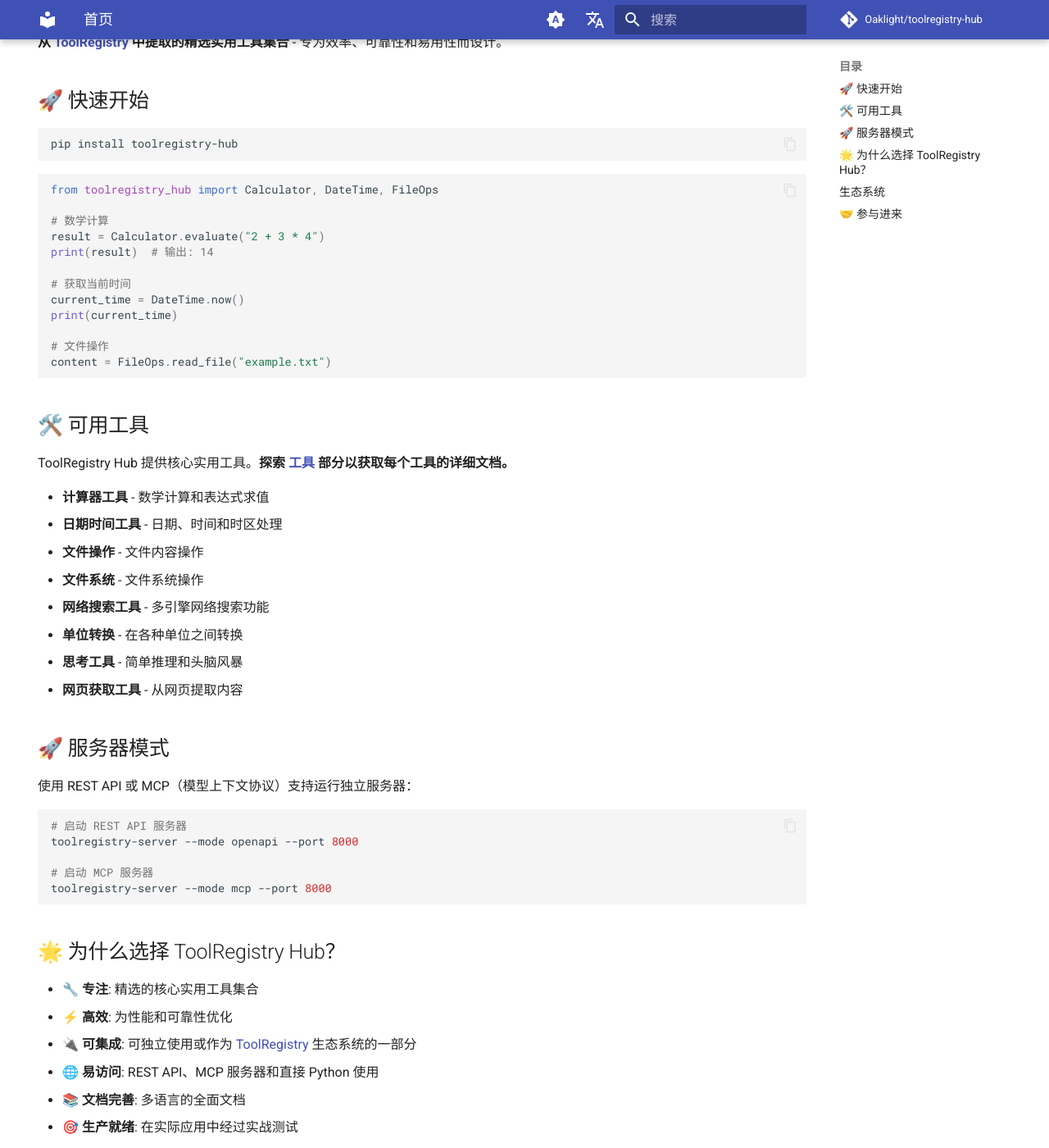
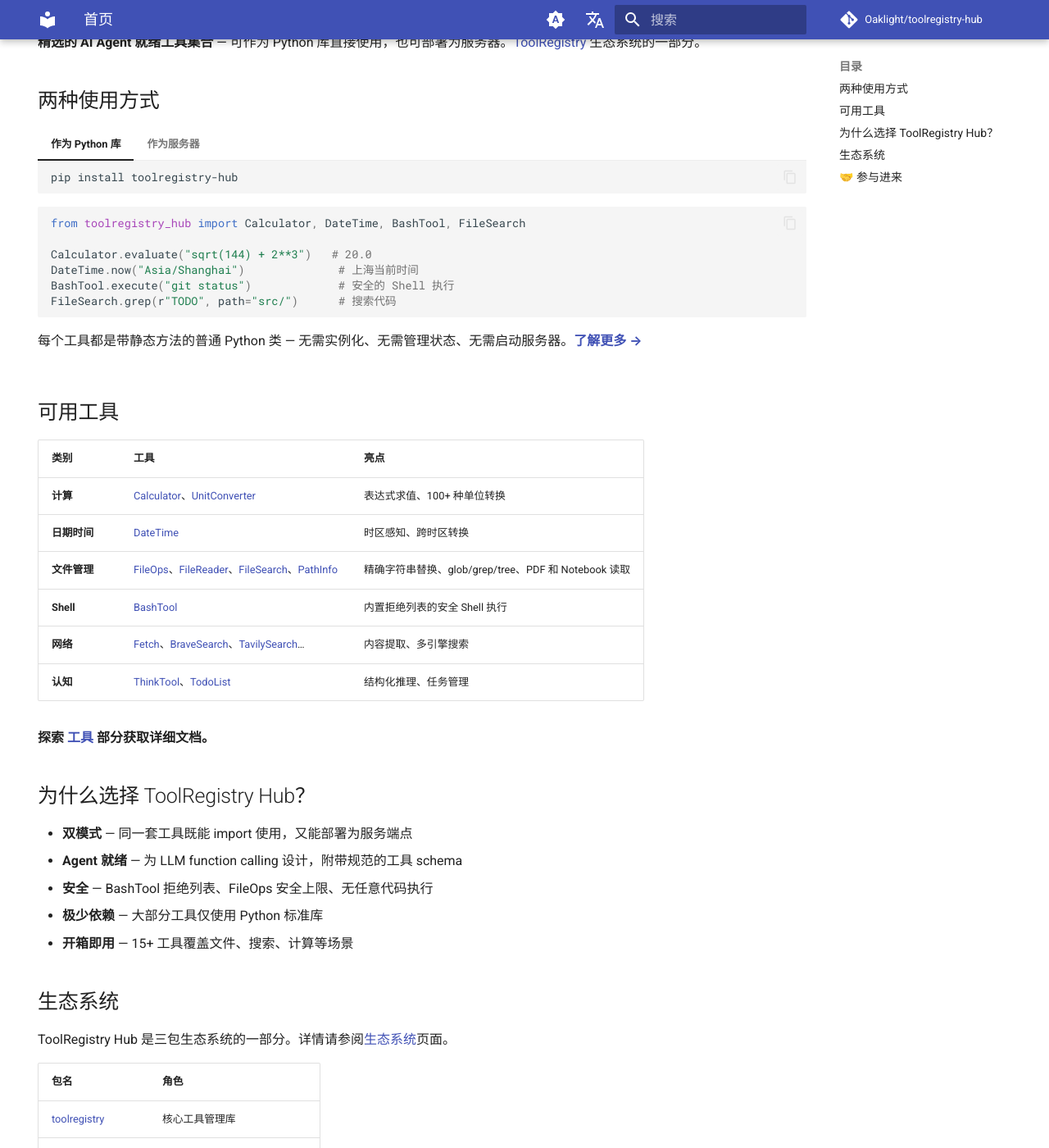
Before and after one commit to Oaklight/toolregistry-hub, an MkDocs documentation site: the page built from docs/index.md, in a window 1280 px wide and 1400 px high, scrolled down 232 px. Shown: the whole window at 82% size. Built offline with MkDocs 1.6.1 and Material for MkDocs 9.7.7, drawn with Linux system fonts in a browser that asks for light colours; comment, search, counter and statistics services are not loaded; grey boxes are pictures that could not be loaded.

Commit message:
docs: add library usage page and revamp home page (zh)
- New library.md: explains direct Python import usage, all tool
  categories with examples, AI agent integration, env vars reference
- Rewrite index.md: dual-mode tabbed quick start (library vs server),
  tools summary table, updated value propositions
- Add "库使用方式" as first entry under 部署 nav tab

````diff
--- a/docs/index.md
+++ b/docs/index.md
@@ -13,62 +13,61 @@
 [![PyPI version](https://img.shields.io/pypi/v/toolregistry-hub?color=green)](https://pypi.org/project/toolregistry-hub/)
 [![Docker Image](https://img.shields.io/docker/v/oaklight/toolregistry-hub-server?label=docker&color=green)](https://hub.docker.com/r/oaklight/toolregistry-hub-server)
 
-**从 [ToolRegistry](https://toolregistry.readthedocs.io/) 中提取的精选实用工具集合** - 专为效率、可靠性和易用性而设计。
+**精选的 AI Agent 就绪工具集合** — 可作为 Python 库直接使用，也可部署为服务器。[ToolRegistry](https://toolregistry.readthedocs.io/) 生态系统的一部分。
 
-## 🚀 快速开始
+## 两种使用方式
 
-```bash
-pip install toolregistry-hub
-```
+=== "作为 Python 库"
 
-```python
-from toolregistry_hub import Calculator, DateTime, FileOps
+    ```bash
+    pip install toolregistry-hub
+    ```
 
-# 数学计算
-result = Calculator.evaluate("2 + 3 * 4")
-print(result)  # 输出: 14
+    ```python
+    from toolregistry_hub import Calculator, DateTime, BashTool, FileSearch
 
-# 获取当前时间
-current_time = DateTime.now()
-print(current_time)
+    Calculator.evaluate("sqrt(144) + 2**3")   # 20.0
+    DateTime.now("Asia/Shanghai")              # 上海当前时间
+    BashTool.execute("git status")             # 安全的 Shell 执行
+    FileSearch.grep(r"TODO", path="src/")      # 搜索代码
+    ```
 
-# 文件操作
-content = FileOps.read_file("example.txt")
-```
+    每个工具都是带静态方法的普通 Python 类 — 无需实例化、无需管理状态、无需启动服务器。**[了解更多 →](library.md)**
 
-## 🛠️ 可用工具
+=== "作为服务器"
 
-ToolRegistry Hub 提供核心实用工具。**探索 [工具](tools/) 部分以获取每个工具的详细文档。**
+    ```bash
+    pip install toolregistry-hub[server]
 
-- **计算器工具** - 数学计算和表达式求值
-- **日期时间工具** - 日期、时间和时区处理
-- **文件操作** - 文件内容操作
-- **文件系统** - 文件系统操作
-- **网络搜索工具** - 多引擎网络搜索功能
-- **单位转换** - 在各种单位之间转换
-- **思考工具** - 简单推理和头脑风暴
-- **网页获取工具** - 从网页提取内容
+    # REST API 服务器
+    toolregistry-server --mode openapi --port 8000
 
-## 🚀 服务器模式
+    # MCP 服务器（用于 AI Agent）
+    toolregistry-server --mode mcp --port 8000
+    ```
 
-使用 REST API 或 MCP（模型上下文协议）支持运行独立服务器：
+    所有工具自动暴露为 API 端点。**[了解更多 →](server.md)**
 
-```bash
-# 启动 REST API 服务器
-toolregistry-server --mode openapi --port 8000
+## 可用工具
 
-# 启动 MCP 服务器
-toolregistry-server --mode mcp --port 8000
-```
+| 类别 | 工具 | 亮点 |
+|------|------|------|
+| **计算** | [Calculator](tools/calculator.md)、[UnitConverter](tools/unit_converter.md) | 表达式求值、100+ 种单位转换 |
+| **日期时间** | [DateTime](tools/datetime.md) | 时区感知、跨时区转换 |
+| **文件管理** | [FileOps](tools/file_ops.md)、[FileReader](tools/file_reader.md)、[FileSearch](tools/file_search.md)、[PathInfo](tools/path_info.md) | 精确字符串替换、glob/grep/tree、PDF 和 Notebook 读取 |
+| **Shell** | [BashTool](tools/bash_tool.md) | 内置拒绝列表的安全 Shell 执行 |
+| **网络** | [Fetch](tools/websearch/web_fetch_tool.md)、[BraveSearch](tools/websearch/brave.md)、[TavilySearch](tools/websearch/tavily.md)… | 内容提取、多引擎搜索 |
+| **认知** | [ThinkTool](tools/think_tool.md)、[TodoList](tools/todo_list.md) | 结构化推理、任务管理 |
 
-## 🌟 为什么选择 ToolRegistry Hub？
+**探索 [工具](tools/) 部分获取详细文档。**
 
-- **🔧 专注**: 精选的核心实用工具集合
-- **⚡ 高效**: 为性能和可靠性优化
-- **🔌 可集成**: 可独立使用或作为 [ToolRegistry](https://toolregistry.readthedocs.io/) 生态系统的一部分
-- **🌐 易访问**: REST API、MCP 服务器和直接 Python 使用
-- **📚 文档完善**: 多语言的全面文档
-- **🎯 生产就绪**: 在实际应用中经过实战测试
+## 为什么选择 ToolRegistry Hub？
+
+- **双模式** — 同一套工具既能 import 使用，又能部署为服务端点
+- **Agent 就绪** — 为 LLM function calling 设计，附带规范的工具 schema
+- **安全** — BashTool 拒绝列表、FileOps 安全上限、无任意代码执行
+- **极少依赖** — 大部分工具仅使用 Python 标准库
+- **开箱即用** — 15+ 工具覆盖文件、搜索、计算等场景
 
 ## 生态系统
 
--- /dev/null
+++ b/docs/library.md
@@ -0,0 +1,202 @@
+---
+title: 库使用方式
+summary: 直接作为 Python 库使用 toolregistry-hub — 无需启动服务器
+description: 在你的 Python 代码、脚本或 AI Agent 中直接导入并调用任何工具类，零配置开销。
+keywords: python, 库, 导入, 直接使用, 工具, agent
+author: Oaklight
+---
+
+# 库使用方式
+
+ToolRegistry Hub 首先是一个 **Python 库**。每个工具都可以直接在代码中导入和调用 — 无需服务器、无需 HTTP、无需配置文件。这是使用 hub 最简单、最灵活的方式。
+
+!!! tip "库模式 vs 服务器模式"
+    | | 库模式 | 服务器模式 |
+    |---|---------|--------|
+    | **安装** | `pip install toolregistry-hub` | `pip install toolregistry-hub[server]` |
+    | **使用** | `from toolregistry_hub import ...` | `toolregistry-server --mode openapi` |
+    | **适用场景** | 脚本、Notebook、AI Agent、嵌入你的应用 | 远程访问、多客户端、MCP 集成 |
+    | **延迟** | 直接函数调用 | HTTP / stdio 往返 |
+    | **依赖** | 极少（主要是标准库） | FastAPI、uvicorn 或 MCP SDK |
+
+## 安装
+
+```bash
+pip install toolregistry-hub
+```
+
+就这样，无需服务器依赖，无需额外配置。
+
+## 快速开始
+
+```python
+from toolregistry_hub import Calculator, DateTime, BashTool
+
+# 计算数学表达式
+result = Calculator.evaluate("sqrt(144) + 2**3")
+print(result)  # 20.0
+
+# 获取指定时区的当前时间
+now = DateTime.now("Asia/Shanghai")
+print(now)  # 2026-04-01T12:34:56+08:00
+
+# 执行 Shell 命令（内置安全检查）
+output = BashTool.execute("ls -la", timeout=10)
+print(output["stdout"])
+```
+
+所有工具类使用**静态方法** — 无需实例化、无需管理状态。
+
+## 可用工具
+
+### 计算与转换
+
+```python
+from toolregistry_hub import Calculator, UnitConverter
+
+# 计算器 — 求值表达式，内置数学函数
+Calculator.evaluate("log(100, 10) + sin(pi/2)")  # 3.0
+Calculator.list_allowed_fns()  # 列出所有可用函数
+Calculator.help("log")  # 获取特定函数的帮助
+
+# 单位转换器 — 在单位之间转换
+UnitConverter.convert(100, "celsius_to_fahrenheit")  # 212.0
+UnitConverter.list_conversions(category="temperature")
+```
+
+### 日期与时间
+
+```python
+from toolregistry_hub import DateTime
+
+# 当前时间（默认：UTC）
+DateTime.now()
+
+# 指定时区的当前时间
+DateTime.now("America/New_York")
+
+# 时区转换
+DateTime.convert_timezone("14:30", "America/Chicago", "Asia/Tokyo")
+```
+
+### 文件操作
+
+```python
+from toolregistry_hub import FileOps, FileReader, FileSearch, PathInfo
+
+# 精确字符串替换编辑文件
+diff = FileOps.edit("config.py", old_string="DEBUG = True", new_string="DEBUG = False")
+print(diff)  # unified diff 格式输出
+
+# 带行号读取文件
+content = FileReader.read("src/main.py", limit=50)
+
+# 读取 Jupyter Notebook
+nb = FileReader.read_notebook("analysis.ipynb")
+
+# 搜索文件
+py_files = FileSearch.glob("**/*.py", path="src/")
+matches = FileSearch.grep(r"def test_", path="tests/")
+tree = FileSearch.tree("src/", max_depth=3)
+
+# 一次调用获取文件元数据
+info = PathInfo.info("/path/to/file")
+# → {exists, type, size, last_modified, permissions}
+```
+
+### Shell 执行
+
+```python
+from toolregistry_hub import BashTool
+
+result = BashTool.execute("python --version", timeout=30, cwd="/my/project")
+print(result)
+# {
+#     "stdout": "Python 3.11.5\n",
+#     "stderr": "",
+#     "exit_code": 0,
+#     "timed_out": False
+# }
+```
+
+BashTool 内置拒绝列表，会阻止危险命令（`rm -rf /`、`sudo`、fork bomb 等）。详见 [Bash 工具](tools/bash_tool.md) 页面的完整安全模型。
+
+### 网络搜索与抓取
+
+```python
+from toolregistry_hub import Fetch, BraveSearch, TavilySearch
+
+# 抓取并提取 URL 内容
+content = Fetch.fetch_content("https://example.com")
+
+# 网络搜索（需要通过环境变量设置 API 密钥）
+results = BraveSearch().search("Python 3.12 new features", max_results=5)
+for r in results:
+    print(f"{r.title}: {r.url}")
+```
+
+### 认知工具
+
+```python
+from toolregistry_hub import ThinkTool, TodoList
+
+# 结构化思考（作为 LLM 工具非常有用）
+ThinkTool.think(
+    thinking_mode="planning",
+    focus_area="数据库迁移",
+    thought_process="我们需要从 SQLite 迁移到 PostgreSQL..."
+)
+
+# 任务管理
+TodoList.update([
+    "[db-migrate] 规划 schema 变更 (planned)",
+    "[db-migrate] 编写迁移脚本 (in-progress)",
+])
+```
+
+## 在 AI Agent 中使用
+
+hub 在嵌入 AI Agent 流水线时最能发挥优势。每个工具都是带静态方法的普通 Python 类，可以注册到任何 Agent 框架：
+
+```python
+from toolregistry import ToolRegistry
+from toolregistry_hub import Calculator, FileOps, BashTool, FileSearch
+
+# 用选定的工具构建注册表
+registry = ToolRegistry()
+registry.register_static_tools(Calculator, namespace="calculator")
+registry.register_static_tools(FileOps, namespace="file_ops")
+registry.register_static_tools(BashTool, namespace="bash")
+registry.register_static_tools(FileSearch, namespace="file_search")
+
+# 为 LLM 生成工具 schema
+tools_json = registry.get_tools_json(format="openai")
+```
+
+或使用 hub 内置的注册表一次加载所有工具：
+
+```python
+from toolregistry_hub.server.registry import get_registry
+
+registry = get_registry()  # 所有工具已注册就绪
+```
+
+## 环境变量
+
+部分工具需要 API 密钥才能使用。通过环境变量或 `.env` 文件设置：
+
+| 变量 | 工具 | 用途 |
+|------|------|------|
+| `BRAVE_API_KEY` | BraveSearch | Brave 搜索 |
+| `TAVILY_API_KEY` | TavilySearch | Tavily 搜索 |
+| `SERPER_API_KEY` | SerperSearch | Serper 搜索 |
+| `BRIGHTDATA_API_KEY` | BrightDataSearch | BrightData 搜索 |
+| `SEARXNG_BASE_URL` | SearXNGSearch | 自托管 SearXNG |
+
+无需 API 密钥的工具（Calculator、DateTime、FileOps、BashTool 等）开箱即用，零配置。
+
+## 另请参阅
+
+- **[工具参考](tools/)** — 每个工具的详细 API 文档
+- **[服务器模式](server.md)** — 部署为 REST API 或 MCP 服务器
+- **[生态系统](ecosystem.md)** — hub 在 toolregistry 家族中的定位
--- a/mkdocs.yml
+++ b/mkdocs.yml
@@ -124,6 +124,7 @@
           - 思考工具: tools/think_tool.md
           - 待办事项工具: tools/todo_list.md
   - 部署:
+      - 库使用方式: library.md
       - 服务器模式: server.md
       - Docker 部署: docker.md
   - 开发:
````
